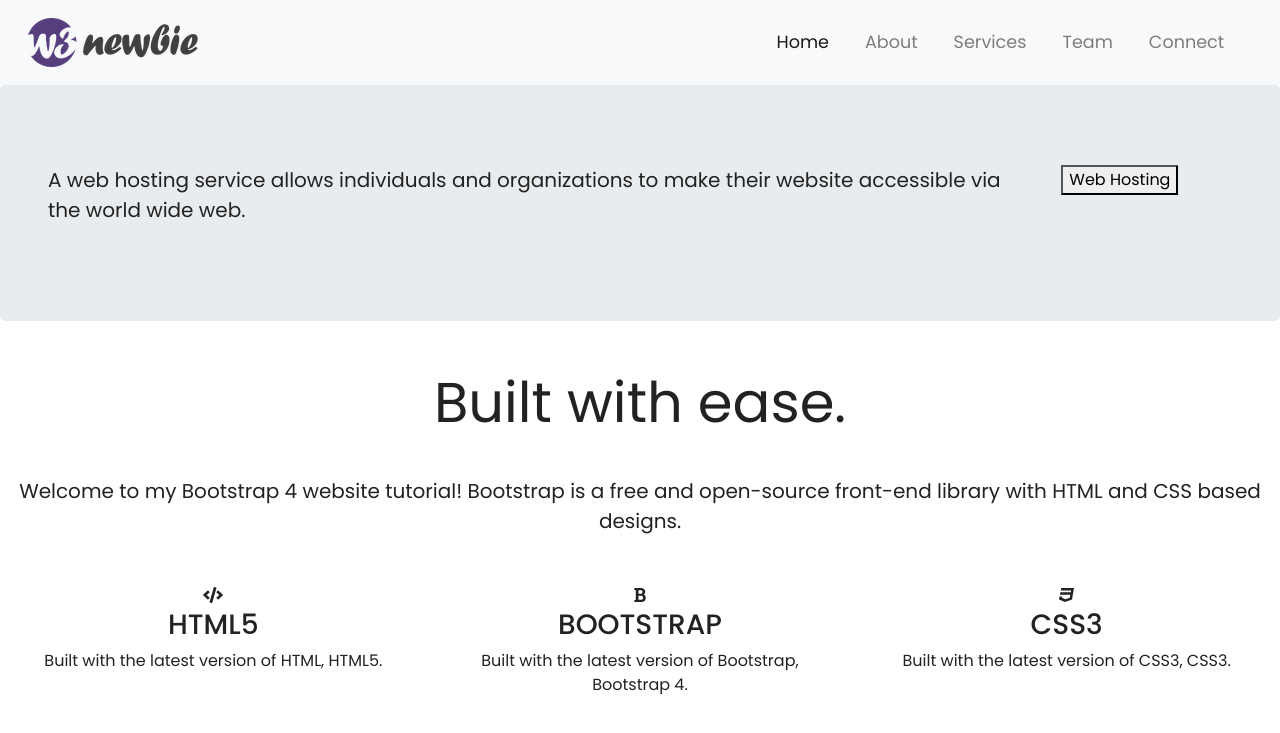
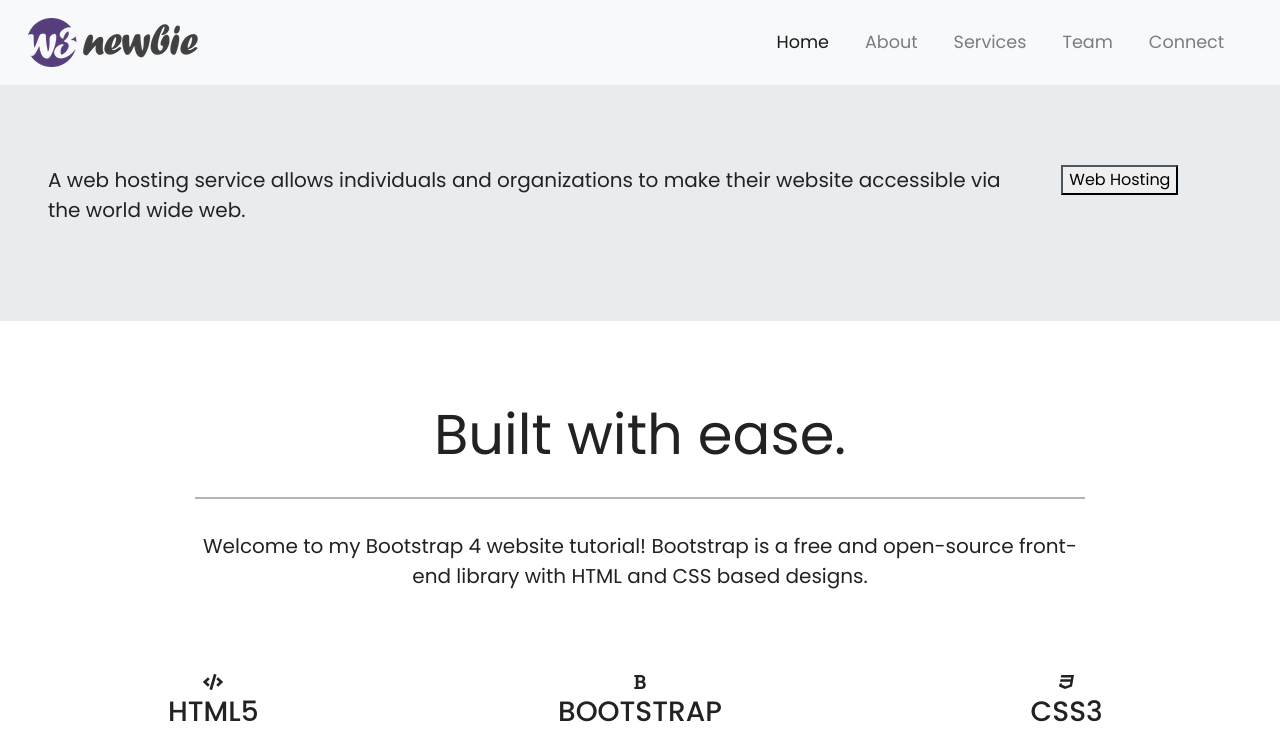
Before and after one commit to sachish12/Bootstrap1, a plain HTML site: page Bootstrap 4 Site Files/Bootstrap 4 Site Files/index.html in a window 1280 px wide. Shown: the top 733 px of the page. Drawn offline with nearby package versions, Linux system fonts and the light colour scheme.

Commit message:
updated welcome section

```diff
--- a/Bootstrap 4 Site Files/Bootstrap 4 Site Files/style.css
+++ b/Bootstrap 4 Site Files/Bootstrap 4 Site Files/style.css
@@ -47,7 +47,24 @@ hmtl, body {
   border: 1px solid #563d7c;
 }
 
-
+.jumbotron {
+  padding: : 1rem;
+  border-radius: 0
+}
+.padding {
+  padding-bottom: 2rem;
+}
+.welcome {
+  width: 75%;
+  margin: 0 auto;
+  padding-top: 2rem;
+}
+.welcome hr{
+  border-top: 2px solid #b4b4b4;
+  width: 95%;
+  margin-top: .3rem;
+  margin-bottom: 1rem;
+}
 
 
 
```
